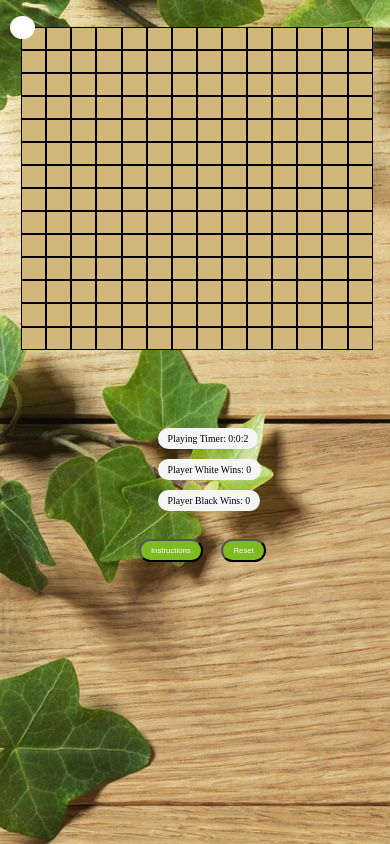
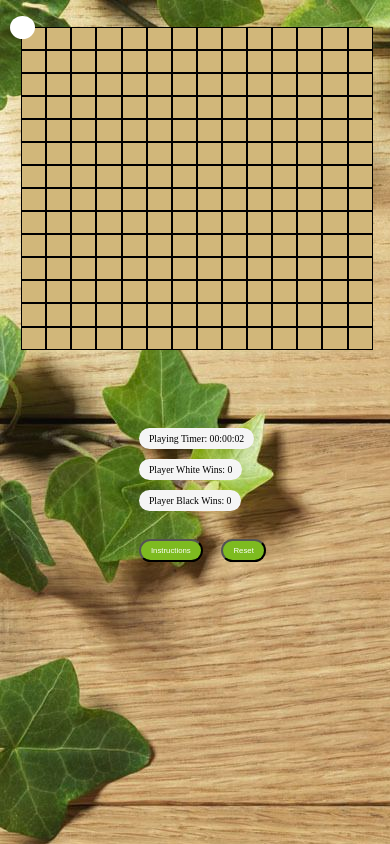
Before and after one commit to Amir-Aminian/gomoku, a plain HTML site: page index.html in a window 390 px wide. Both pictures are taken after a click on the element 22 px from the left and 27 px from the top of the page. Drawn offline with Linux system fonts and the light colour scheme.

Commit message:
modified timer and style

```diff
--- a/script.js
+++ b/script.js
@@ -172,7 +172,7 @@ const calculateWinner = (x, y) => {
         }
         document.getElementById("playerBlack").innerHTML = "Player Black Wins: " + black;
         clearInterval(interval);
-        document.getElementById("timer").innerHTML = "Playing Timer: 0:0:0";
+        document.getElementById("timer").innerHTML = "Playing Timer: 00:00:00";
         document.getElementById("chips").addEventListener("mouseover", addEvent);
     } else {
         white ++;
@@ -186,7 +186,7 @@ const calculateWinner = (x, y) => {
         }
         document.getElementById("playerWhite").innerHTML = "Player White Wins: " + white;
         clearInterval(interval);
-        document.getElementById("timer").innerHTML = "Playing Timer: 0:0:0";
+        document.getElementById("timer").innerHTML = "Playing Timer: 00:00:00";
         document.getElementById("chips").addEventListener("mouseover", addEvent);
     }
 }
@@ -220,21 +220,24 @@ const addEvent = () => {
 
 let interval;
 const startTimer = () => {
-    let hr = 0;
-    let min = 0;
-    let sec = 0;
+    let hr = "0" + 0;
+    let min = "0" + 0;
+    let sec = "0" + 0;
     document.getElementById("chips").removeEventListener("click", startTimer)
     document.getElementById("chips").removeEventListener("mouseover", addEvent)
     interval = setInterval(() => {
         if (sec < 59) {
             sec++;
+            sec = sec < 10 ? "0" + sec : sec;
         } else {
-            sec = 0;
+            sec = "0" + 0;
             if (min < 59) {
                 min++;
+                min = min < 10 ? "0" + min : min;
             } else {
-                min = 0;
+                min = "0" + 0;
                 hr++;
+                hr = hr < 10 ? "0" + hr : hr;
             }
         }
         document.getElementById("timer").innerHTML = "Playing Timer: " + hr + ":" + min + ":" + sec;
@@ -279,7 +282,7 @@ const creatButtonsAndLabels = () => {
     document.body.appendChild(popup);
     const timer = document.createElement("p")
     timer.id = ("timer");
-    timer.innerHTML = "Playing Timer: 0:0:0"
+    timer.innerHTML = "Playing Timer: 00:00:00"
     document.body.appendChild(timer);
     const playerWhite = document.createElement("p")
     playerWhite.id = ("playerWhite");
--- a/style.css
+++ b/style.css
@@ -186,7 +186,7 @@ body {
     #timer {
         min-width: 15%;
         margin-top: 0px;
-        margin-left: 40%;
+        margin-left: 35%;
         padding: 5px 10px;
         text-align: center;
         font-size: 2.5vw;
@@ -197,7 +197,7 @@ body {
     #playerWhite {
         min-width: 15%;
         margin-top: 0px;
-        margin-left: 40%;
+        margin-left: 35%;
         padding: 5px 10px;
         text-align: center;
         font-size: 2.5vw;
@@ -208,7 +208,7 @@ body {
     #playerBlack {
         min-width: 15%;
         margin-top: 0px;
-        margin-left: 40%;
+        margin-left: 35%;
         padding: 5px 10px;
         text-align: center;
         font-size: 2.5vw;
```
